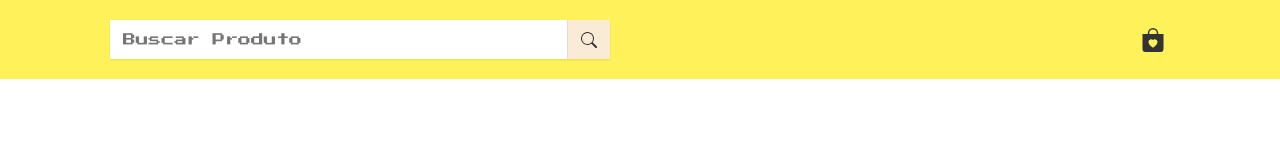
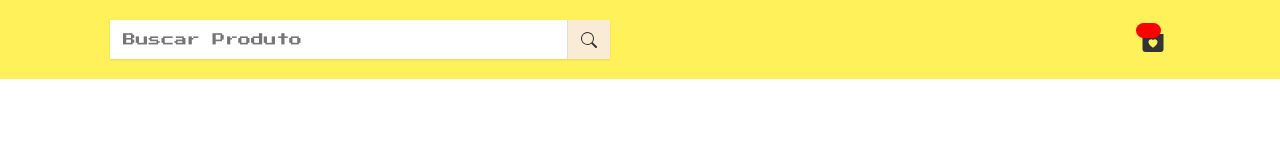
Before and after one commit to Andr3Feijo/carShop, a React (Create React App) app: page / in a window 1280 px wide. Shown: the top 160 px of the page. Built offline with nearby package versions, Linux system fonts and the light colour scheme.

Commit message:
estilizando  bag icon

```diff
--- a/src/components/CartButton/cartButton.css
+++ b/src/components/CartButton/cartButton.css
@@ -11,3 +11,16 @@
   margin-left: 20px;
   color: #333;
 }
+
+.bag-status{
+  background-color: red;
+  width: 25px;
+  height: 15px;
+  position: absolute;
+  top: 0;
+  left: 0;
+  color: white;
+  font-size: 11px;
+  font-weight: 600;
+  border-radius: 15px;
+}
```
